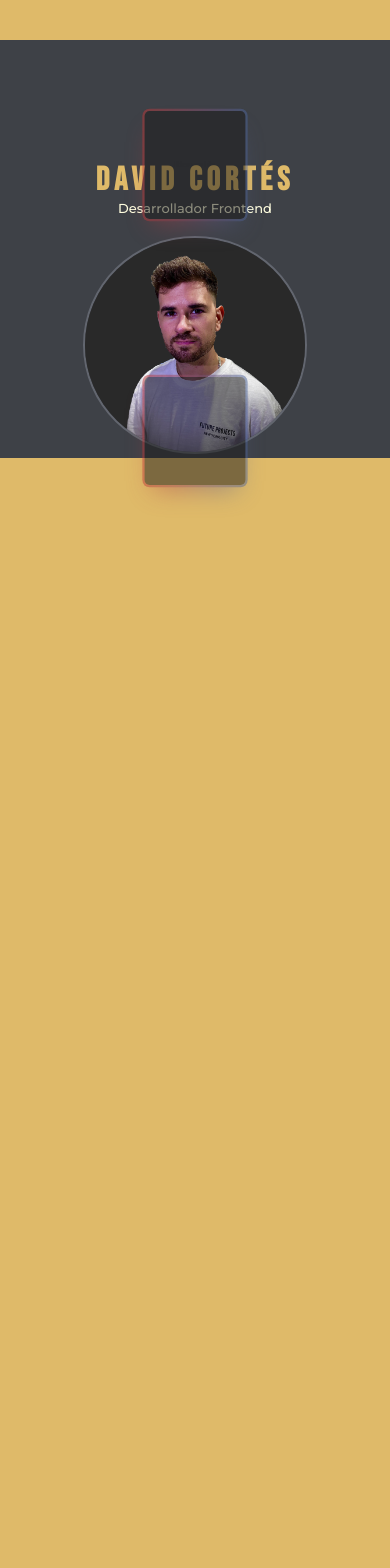
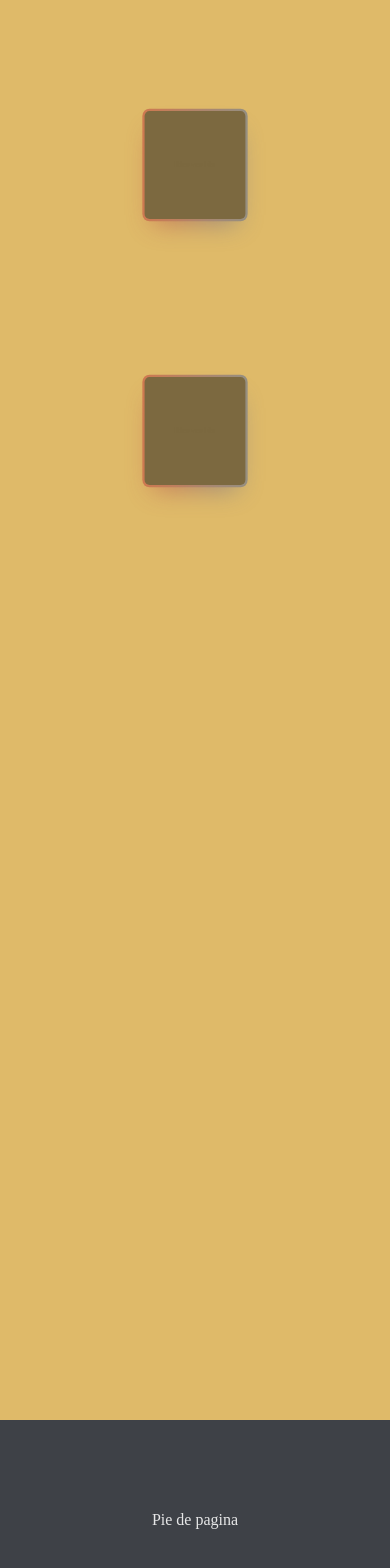
Before and after one commit to davidcortesdev/mi-portfolio, a React (Vite) app: page / in a window 390 px wide. Shown: the part 1582-3150 px from the top of the page. Before the commit the page ends 2072 px from the top, so only its background shows below. Built offline with nearby package versions, Linux system fonts and the light colour scheme.

Commit message:
new responsive

```diff
--- a/src/App.jsx
+++ b/src/App.jsx
@@ -1,3 +1,4 @@
+import { Footer } from './components/Footer'
 import { Navegador } from './components/Navegador'
 import { PrimeraSeccion } from './components/PrimeraSeccion'
 import { Separador } from './components/Separador'
@@ -18,7 +19,7 @@ function App() {
         <Tarjeta />
         <Tarjeta />
       </section>
-      <PrimeraSeccion />
+      <Footer />
     </>
   )
 }
--- /dev/null
+++ b/src/components/Footer.jsx
@@ -0,0 +1,5 @@
+export const Footer = () => {
+  return (
+    <section className="pie-pagina">Pie de pagina</section>
+  )
+}
--- a/src/index.css
+++ b/src/index.css
@@ -251,6 +251,13 @@ body {
   transition: color 1s;
  }
 
+ .pie-pagina{
+  height: 200px;
+  background: #3e4147;
+  align-content: center;
+  text-align: center;
+ }
+
 
 
 
@@ -413,7 +420,7 @@ body {
 
   .seccion-tarjetas{
     margin-top: 50px;
-    height: 200px;
+    height: auto;
     gap: 1rem;
   }
 
```
